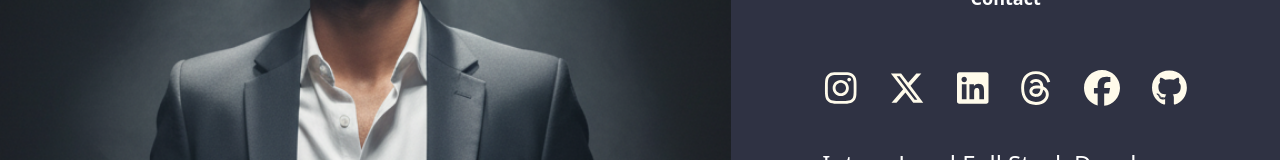
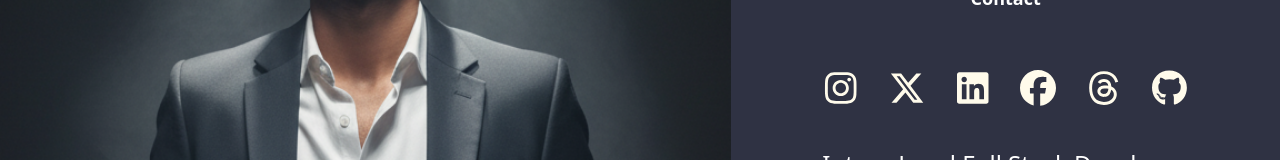
Before and after one commit to RashmikaDil/Dilhara_por, a React (Vite) app: page / in a window 1280 px wide. Shown: the part 280-440 px from the top of the page. Built offline with nearby package versions, Linux system fonts and the light colour scheme; a web font is replaced by a local one.

Commit message:
Completed !

```diff
--- a/src/components/SocialMedia.jsx
+++ b/src/components/SocialMedia.jsx
@@ -19,10 +19,10 @@ const SocialMedia = () => {
   <FontAwesomeIcon className='text-amber-50 cursor-pointer hover:text-special transition-all' icon={faLinkedin}></FontAwesomeIcon>
 </a>
 <a href="https://web.facebook.com/RashmikaDilharaFB" target='blank'>
-  <FontAwesomeIcon className='text-amber-50 cursor-pointer hover:text-special transition-all' icon={faThreads}></FontAwesomeIcon>
+  <FontAwesomeIcon className='text-amber-50 cursor-pointer hover:text-special transition-all' icon={faFacebook}></FontAwesomeIcon>
 </a>
 <a href="https://www.threads.com/@rashmikadil523" target='blank'>
-  <FontAwesomeIcon className='text-amber-50 cursor-pointer hover:text-special transition-all' icon={faFacebook}></FontAwesomeIcon>
+  <FontAwesomeIcon className='text-amber-50 cursor-pointer hover:text-special transition-all' icon={faThreads}></FontAwesomeIcon>
 </a>
 
 <a href="https://github.com/RashmikaDil" target='blank'>
```
